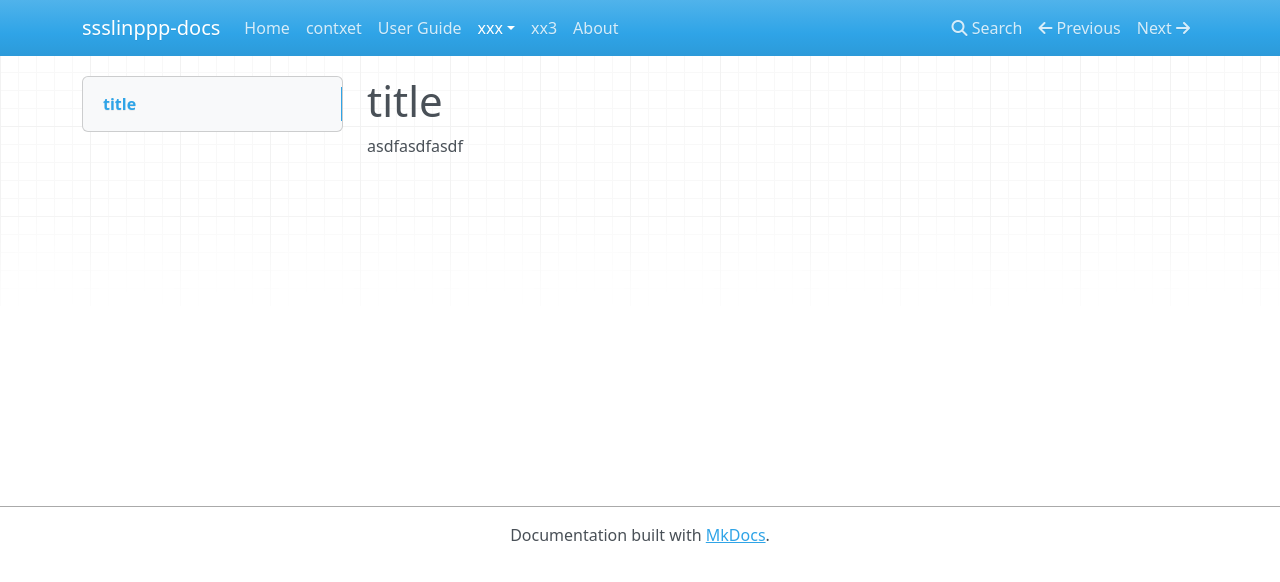
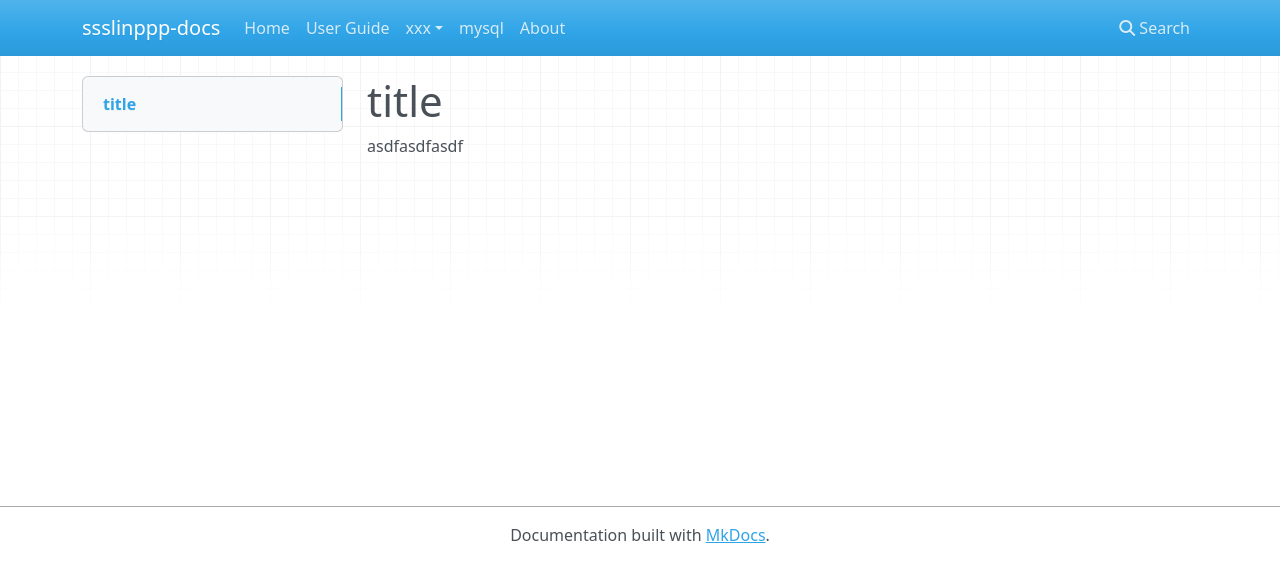
Before and after one commit to ssslinppp/rtddocs, an MkDocs documentation site: the page built from docs/about/mysql/t1.md, in a window 1280 px wide. Shown: the top 582 px of the page. Built offline with MkDocs 1.6.1, drawn with Linux system fonts in a browser that asks for light colours; nearby versions of some CDN libraries; old or Windows-style settings are respelled for this version of MkDocs; some of the changed lines change nothing that is shown.

Commit message:
Update mkdocs.yml

```diff
--- a/mkdocs.yml
+++ b/mkdocs.yml
@@ -1,17 +1,10 @@
 site_name: ssslinppp-docs
-#pages:
-#    - Home: index.md
-#    - 'User Guide': 'xxx.md'
-#    - mysql : about/mysql/mysqlIndex.md
-#    - About: about.md
+pages:
+    - Home: index.md
+    - 'User Guide': 'xxx.md'
+    - xxx:
+      - xx3: index.md
+      - xx4: xxx.md
+    - mysql : about/mysql/mysqlIndex.md
+    - About: about.md
 #repo_url: https://github.com/ssslinppp/rtddocs.git
-
-pages:
-  - Home: index.md
-  - contxet: ./
-  - 'User Guide': 'xxx.md'
-  - xxx:
-    - xx3: about/mysql/mysqlIndex.md
-    - xx4: about/mysql/t1.md
-  - mysql : about/mysql/mysqlIndex.md
-  - About: about.md
```
